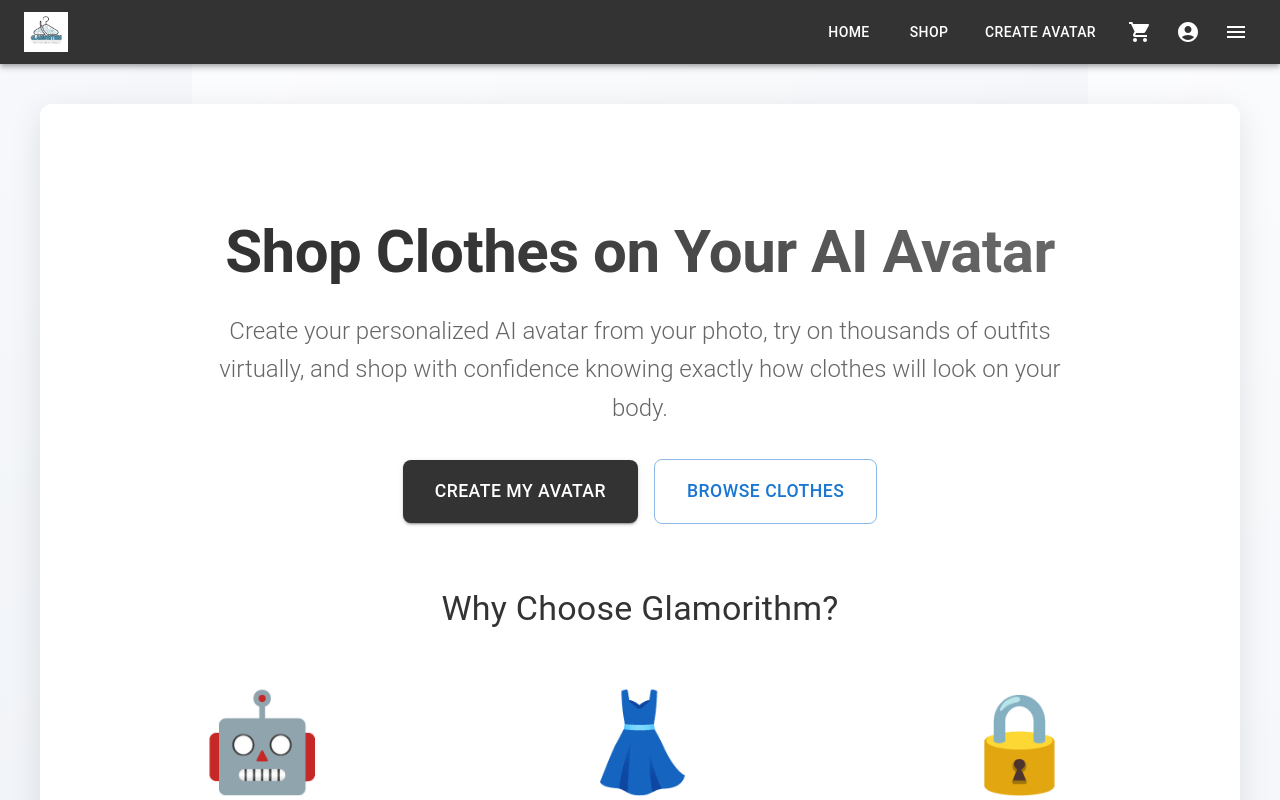
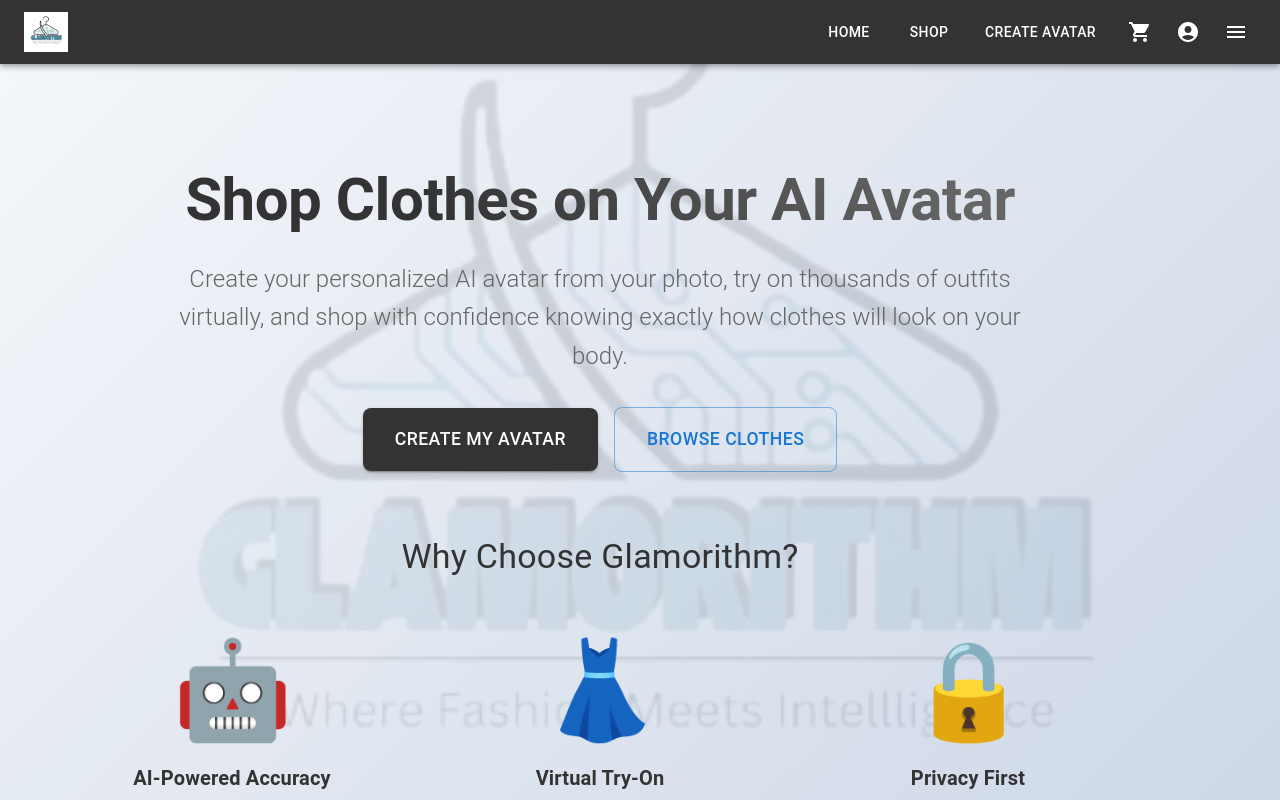
Before and after one commit to atharva-nagalkar/glamorithm-website, a React (Vite) app: page / in a window 1280 px wide. Shown: the top 800 px of the page. Built offline with nearby package versions, Linux system fonts and the light colour scheme.

Commit message:
changes background

```diff
--- a/src/App.tsx
+++ b/src/App.tsx
@@ -1,5 +1,5 @@
 import { useState } from 'react';
-import { BrowserRouter as Router, Route, Routes, Link } from 'react-router-dom';
+import { BrowserRouter as Router, Route, Routes, Link, useLocation } from 'react-router-dom';
 import { Container, AppBar, Toolbar, Typography, Button, Box, IconButton, Badge } from '@mui/material';
 import { Menu as MenuIcon, AccountCircle, ShoppingCart } from '@mui/icons-material';
 import Home from './components/Home';
@@ -16,6 +16,24 @@ import Support from './components/Support';
 import OutfitTryOn from './components/OutfitTryOn';
 import Footer from './components/Footer';
 import Sidebar from './components/Sidebar';
+
+// Wrapper component to handle location-based class
+function ContentContainer({ children }: { children: React.ReactNode }) {
+  const location = useLocation();
+  const isHomePage = location.pathname === '/';
+  const isShopPage = location.pathname === '/shop';
+
+  return (
+    <Container
+      className={`content-container ${isHomePage ? 'home-page' : ''} ${isShopPage ? 'shop-page' : ''}`}
+      sx={{ flex: 1, py: 4 }}
+    >
+      <Box sx={{ mt: 2, mb: 6 }}>
+        {children}
+      </Box>
+    </Container>
+  );
+}
 
 function App() {
   const [sidebarOpen, setSidebarOpen] = useState(false);
@@ -88,8 +106,7 @@ function App() {
           </Toolbar>
         </AppBar>
 
-        <Container className="content-container" sx={{ flex: 1, py: 4 }}>
-          <Box sx={{ mt: 2, mb: 6 }}>
+        <ContentContainer>
           <Routes>
             <Route path="/" element={<Home />} />
             <Route path="/shop" element={<Shop />} />
@@ -104,8 +121,7 @@ function App() {
             <Route path="/signup" element={<Signup />} />
             <Route path="/support" element={<Support />} />
           </Routes>
-          </Box>
-        </Container>
+        </ContentContainer>
 
         <Footer />
         <Sidebar open={sidebarOpen} onClose={() => setSidebarOpen(false)} />
--- a/src/index.css
+++ b/src/index.css
@@ -2,13 +2,7 @@ body {
   margin: 0;
   font-family: 'Inter', 'Segoe UI', 'Roboto', sans-serif;
   background:
-    linear-gradient(135deg, #f5f7fa 0%, #c3cfe2 100%), /* Keep the gradient */
-    url('/logo.png') center/contain no-repeat; /* Add logo as background */
-  background-blend-mode: overlay; /* Blend with the gradient */
-  background-attachment: fixed;
-  background-size: 70%; /* Adjust size of the logo */
-  background-position: center;
-  background-color: rgba(255, 255, 255, 0.7); /* Slight white overlay to fade the logo */
+    linear-gradient(135deg, #f5f7fa 0%, #c3cfe2 100%); /* Keep the gradient */
   color: #333;
   line-height: 1.6;
   min-height: 100vh;
@@ -17,13 +11,13 @@ body {
 
 body::before {
   content: '';
-  position: absolute;
+  position: fixed; /* Fixed position to cover whole viewport */
   top: 0;
   left: 0;
   right: 0;
   bottom: 0;
-  background: url('/logo.png') center/contain no-repeat;
-  opacity: 0.05; /* Adjust this value to control the fade (0.05 = 5% opacity) */
+  background: url('/logo.jpg') center/cover no-repeat; /* Use cover to fit whole webpage */
+  opacity: 0.10; /* Increased from 0.05 to 0.10 (5% increase) */
   z-index: -1;
   pointer-events: none; /* Ensure it doesn't interfere with clicks */
 }
@@ -80,15 +74,43 @@ html {
   background-color: #fff; /* White background for the main content */
   padding: 60px 40px; /* More generous padding */
   margin: 40px auto; /* Center with top/bottom margins */
-  border-radius: 12px;
-  box-shadow: 0 8px 32px rgba(0, 0, 0, 0.1);
-  min-height: 70vh; /* Larger minimum height */
+  border-radius: 16px; /* Rounded corners */
+  box-shadow: 0 8px 32px rgba(0, 0, 0, 0.1); /* Subtle shadow */
   transition: all 0.3s ease; /* Smooth transitions */
+}
+
+/* Remove white background for home and shop pages */
+.content-container.home-page,
+.content-container.shop-page {
+  background-color: transparent; /* Transparent background */
+  box-shadow: none; /* Remove shadow */
+  padding: 20px 40px; /* Reduced padding */
+  margin: 0; /* Remove margins */
+  text-align: center; /* Center align all text content */
+}
+
+/* Center align all direct children in home and shop pages */
+.content-container.home-page > div > *,
+.content-container.shop-page > div > * {
+  text-align: center;
+}
+
+/* For grid layouts, keep them centered but allow internal grid structure */
+.content-container.home-page .MuiGrid-container,
+.content-container.shop-page .MuiGrid-container {
+  justify-content: center;
 }
 
 .content-container:hover {
   box-shadow: 0 12px 48px rgba(0, 0, 0, 0.15);
   transform: translateY(-2px);
+}
+
+/* Prevent hover effect on transparent containers */
+.content-container.home-page:hover,
+.content-container.shop-page:hover {
+  box-shadow: none;
+  transform: none;
 }
 
 /* Style for typography */
```
Lines whose indentation alone changed are shown as unchanged.
